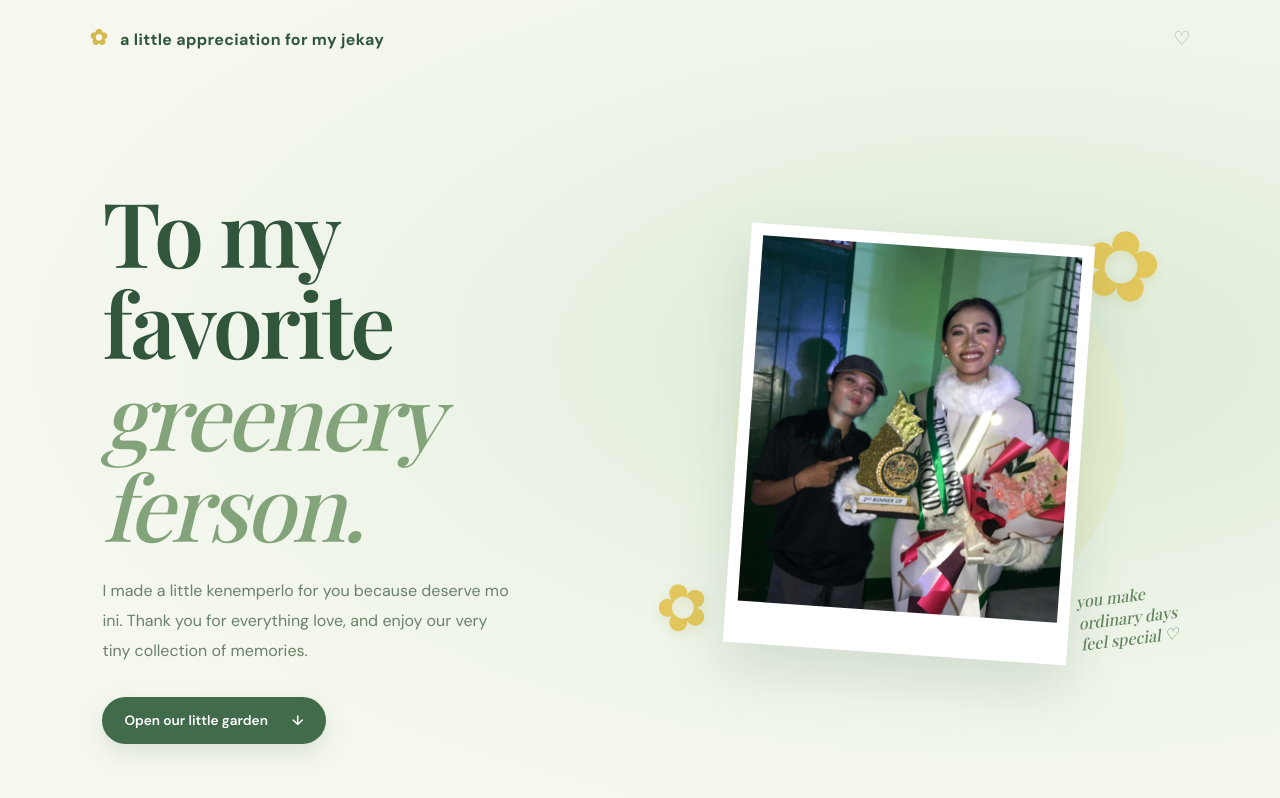
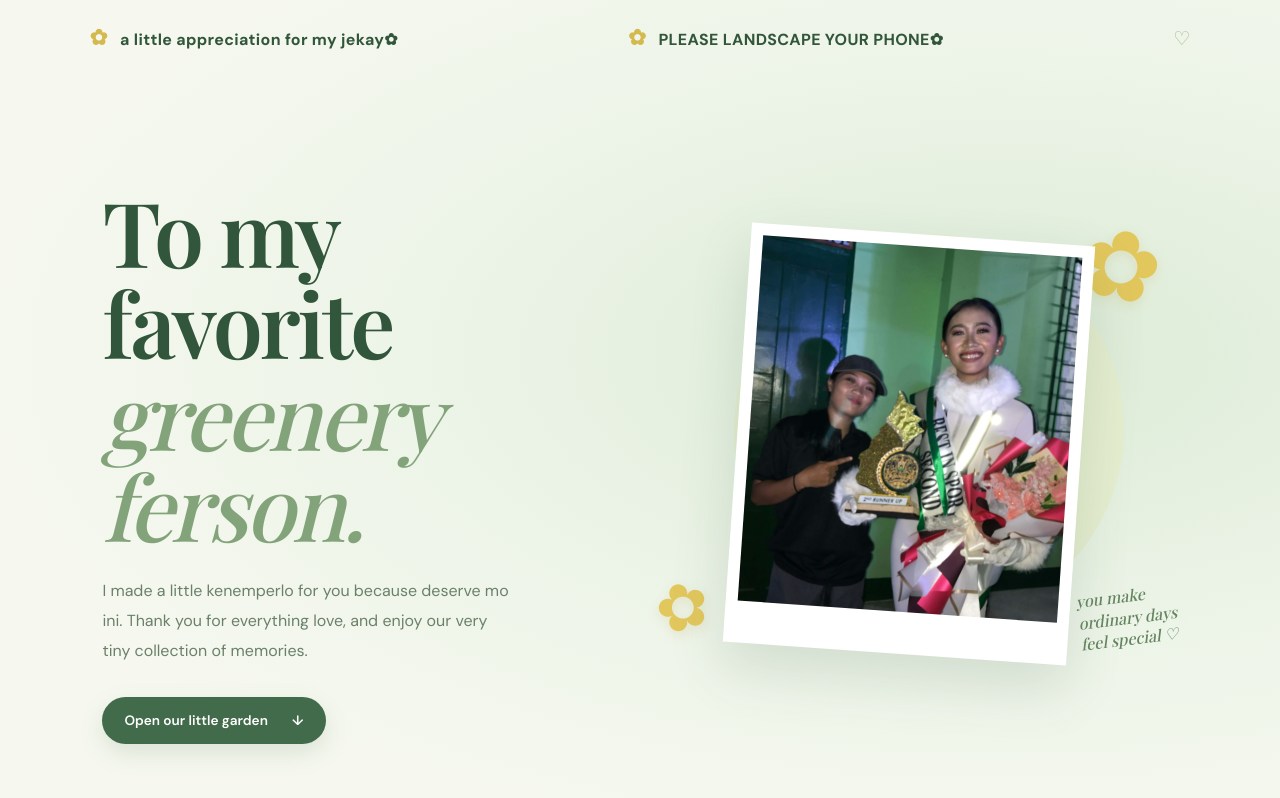
Before and after one commit to MissD-afk/FORMYJEKAY, a plain HTML site: page index.html in a window 1280 px wide. Shown: the top 798 px of the page. Drawn offline with nearby package versions, Linux system fonts and the light colour scheme.

Commit message:
Update brand link text in index.html

```diff
--- a/index.html
+++ b/index.html
@@ -13,7 +13,8 @@
 <body>
   <div class="petal-layer" aria-hidden="true"></div>
   <header class="topbar">
-    <a class="brand" href="#home"><span class="brand-flower">✿</span> a little appreciation for my jekay</a>
+    <a class="brand" href="#home"><span class="brand-flower">✿</span> a little appreciation for my jekay✿</a>
+    <a class="brand" href="#home"><span class="brand-flower">✿</span> PLEASE LANDSCAPE YOUR PHONE✿</a>
     <span class="top-note"> <span>♡</span></span>
   </header>
 
```
